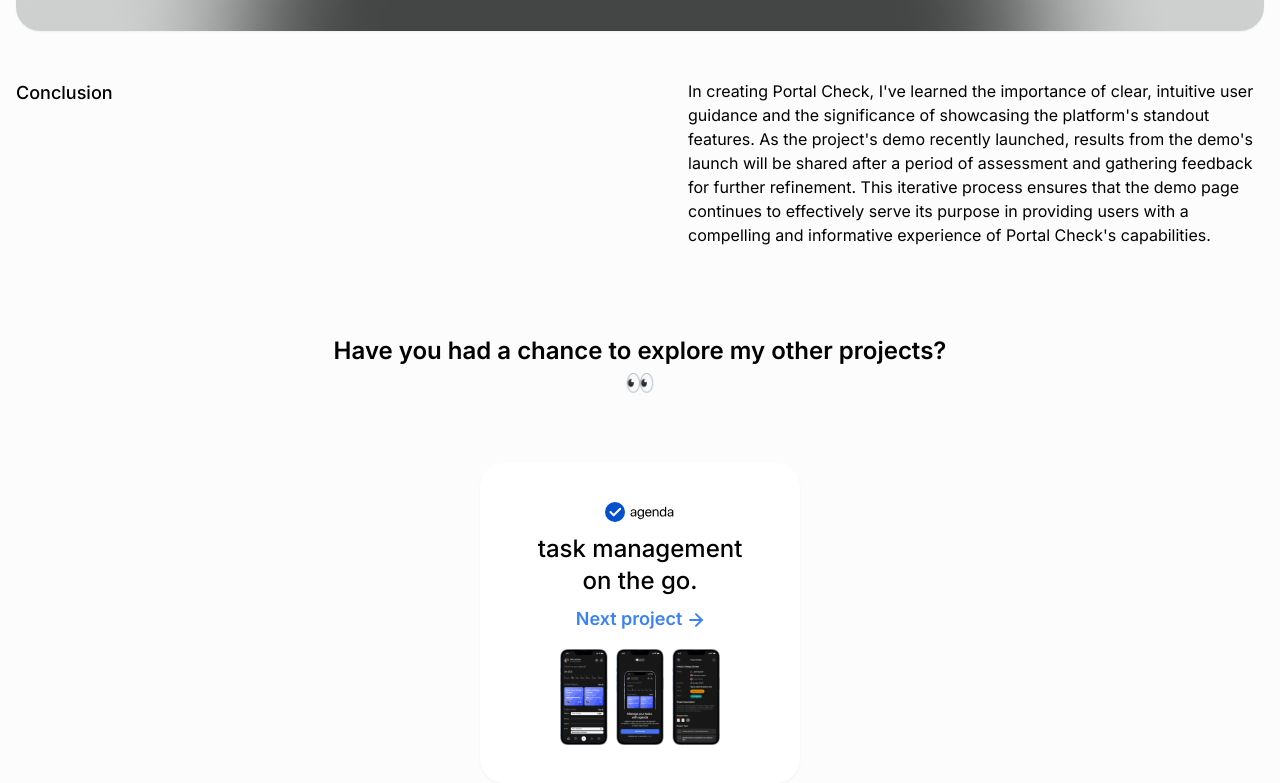
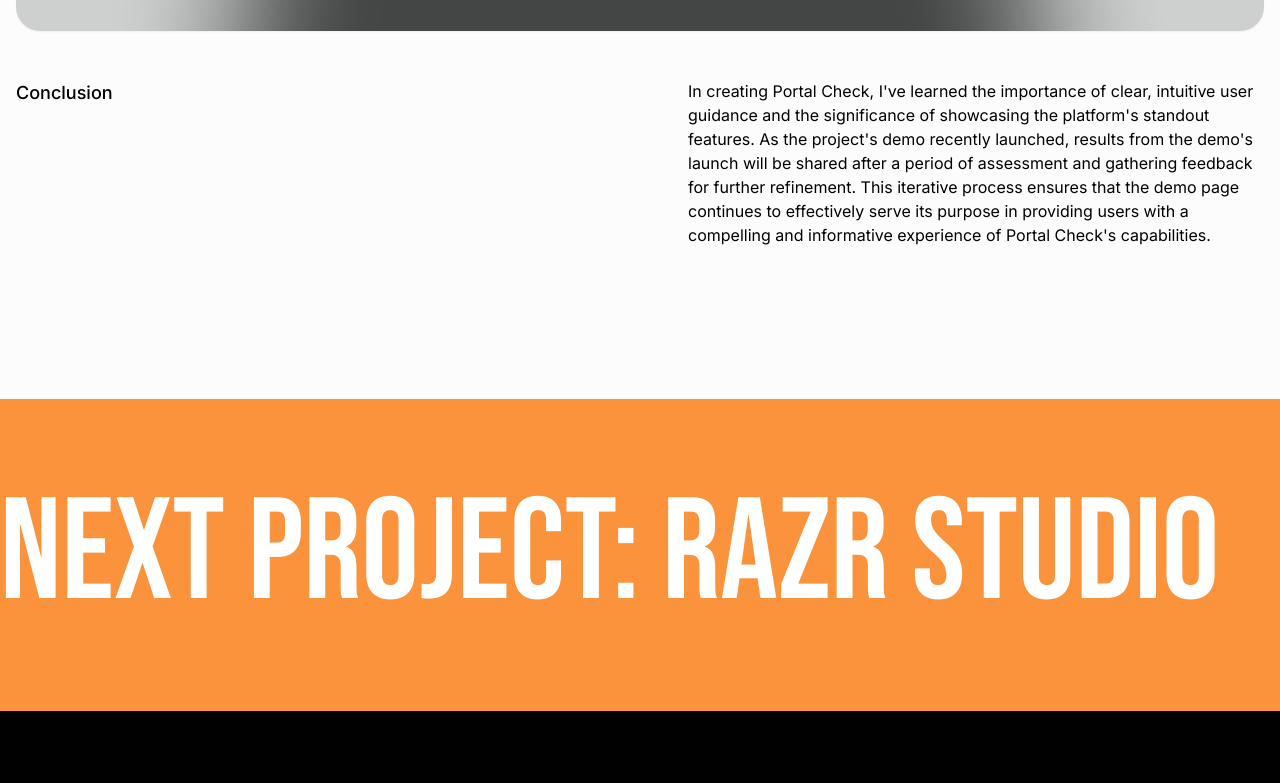
Before and after one commit to altBeck/deucalion, a React (Vite) app: page /portal-check in a window 1280 px wide. Shown: the part 6239-7022 px from the top of the page. After the commit the page ends 6950 px from the top, so only its background shows below. Built offline with nearby package versions, Linux system fonts and the light colour scheme.

Commit message:
update-navbar

```diff
--- a/src/App.css
+++ b/src/App.css
@@ -5,8 +5,8 @@
 @tailwind utilities;
 
 .see-through {
-  @apply bg-[rgba(19,19,19,.15)];
-  backdrop-filter: blur(4px);
+  @apply bg-[rgba(19,19,19,.05)];
+  backdrop-filter: blur(2px);
 }
 
 .soft-shadow {
--- a/src/pages/home/Home.jsx
+++ b/src/pages/home/Home.jsx
@@ -13,7 +13,7 @@
 import agenda from "../../assets/img/agenda-cover.png";
 import razr from "../../assets/img/razr-cover.png";
 import hoobank from "../../assets/img/hoobank-cover.png";
-
+import poapool from "../../assets/img/poa-preview.png";
 
 
 const Home = () => {
@@ -236,7 +236,7 @@
             {/* NUMBAH 5 */}
 
             <div className="pt-8">
-              <Link to="https://myhoobank.netlify.app/">
+              <Link to="https://myhoobank.netlify.app/" target="_blank">
                 <img
                   src={hoobank}
                   alt="Hoobank Cover Image"
@@ -256,12 +256,40 @@
                     <p className="py-2 px-3 soft-shadow border rounded-full text-blu-100 font-medium font-body">FRONTEND DEVELOPMENT</p>
                   </div>
 
-                  <Link to="https://myhoobank.netlify.app/">
+                  <Link to="https://myhoobank.netlify.app/" target="_blank">
                     <img
                       src={link}
                       alt="external link icon"
                     />
                   </Link>
+                </div>
+              </div>
+            </div>
+
+            {/* NUMBAH 6 */}
+
+            <div className="pt-8">
+              <Link to="https://poapool.com/" target="_blank">
+                <img
+                  src={poapool}
+                  alt="Poapool Cover Image"
+                  className="rounded-lg"
+                />
+              </Link>
+
+              <div className="mt-4">
+                <h1 className="font-display text-4xl">
+                  poapool
+                </h1>
+                <p className="font-body">A landing page for a digital fintech platform, built using ReactJS and TailwindCSS.</p>
+
+                <div className="flex justify-between items-center mt-3">
+                  <div className="flex space-x-2 text-sm">
+                    <p className="py-2 px-3 soft-shadow border rounded-full text-blu-100 font-medium font-body">WEB DESIGN</p>
+                    <p className="py-2 px-3 soft-shadow border rounded-full text-blu-100 font-medium font-body">FRONTEND DEVELOPMENT</p>
+                  </div>
+
+
                 </div>
               </div>
             </div>
@@ -435,7 +463,7 @@
             {/* NUMBAH 5 */}
 
             <div className="pt-8">
-              <Link to="https://myhoobank.netlify.app/">
+              <Link to="https://myhoobank.netlify.app/" target="_blank">
                 <img
                   src={hoobank}
                   alt="Hoobank Cover Image"
@@ -461,6 +489,34 @@
             </div>
 
 
+            {/* NUMBAH 6 */}
+
+            <div className="pt-8">
+              <Link to="https://poapool.com/" target="_blank">
+                <img
+                  src={poapool}
+                  alt="Poapool Cover Image"
+                  className="rounded-lg"
+                />
+              </Link>
+
+              <div className="mt-4">
+                <h1 className="font-display text-4xl">
+                  poapool
+                </h1>
+                <p className="font-body">A landing page for a digital fintech platform, built using ReactJS and TailwindCSS.</p>
+
+                <div className="flex justify-between items-center mt-3">
+                  <div className="flex space-x-2 text-xs">
+                    <p className="py-2 px-3 soft-shadow border rounded-full text-blu-100 font-medium font-body">WEB DESIGN</p>
+                    <p className="py-2 px-3 soft-shadow border rounded-full text-blu-100 font-medium font-body">FRONTEND DEVELOPMENT</p>
+                  </div>
+
+
+                </div>
+              </div>
+            </div>
+
             </article>
           </div>
 
--- a/src/pages/portal/Portal.jsx
+++ b/src/pages/portal/Portal.jsx
@@ -8,10 +8,6 @@
 import typo from "../../assets/img/pc/dsTypography.png";
 import portal from "../../assets/img/pc-cover.png";
 import students from "../../assets/img/pc/students.png";
-
-import tinkle from "../../assets/arrow-left-blue.svg";
-import img8 from "../../assets/img/agenda/agenda-frame.png";
-import img9 from "../../assets/img/agenda/agenda-logo-inverted.svg";
 
 const Portal = () => {
   const [isScrolling, setIsScrolling] = useState(false);
@@ -184,49 +180,18 @@
 
       </div>
 
-      <div className="py-12">
-        <h1 className="text-center text-2xl font-semibold">Have you had a chance to explore my other projects? <br />👀</h1>
-
-        <div className="pt-16 flex flex-row justify-center space-x-8">
 
 
-          <div className="w-80 h-80 bg-white rounded-3xl soft-shadow text-center">
+      </div>
 
-                <div className="p-8">
-                  <img
-                    src={img9}
-                    alt="agenda logo"
-                    className="mx-auto pb-1"
-                  />
+      <div className="py-12" />
 
-                  <p className="text-2xl font-medium">task management <br />on the go.</p>
-
-                  <Link
-                    to="/agenda"
-                    className="flex justify-center items-center pt-2"
-                  >
-                    <span className="flex space-x-1">
-                      <span className="text-blu-200 text-lg font-semibold">Next project</span>
-                      <img
-                        src={tinkle}
-                        alt="blue right arrow"
-                      />
-                    </span>
-                  </Link>
-
-                  <img
-                    src={img8}
-                    alt="Agenda Frame"
-                    width={160}
-                    className="mt-4 mx-auto"
-                  />
-                </div>
-              </div>
-          </div>
-
+      <div className="py-12 bg-orange-400 text-white">
+        <div className="container mx-auto">
+          <Link to="/razr" className="font-display text-[144px]">Next project: Razr Studio
+          </Link>
         </div>
       </div>
-
 
     </main>
   )
```
Also changed, not shown: src/assets/img/poa-preview.png (added).
